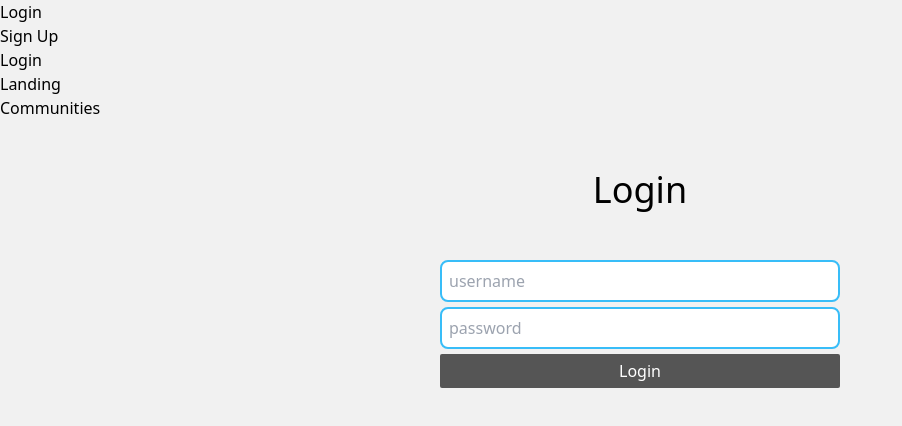
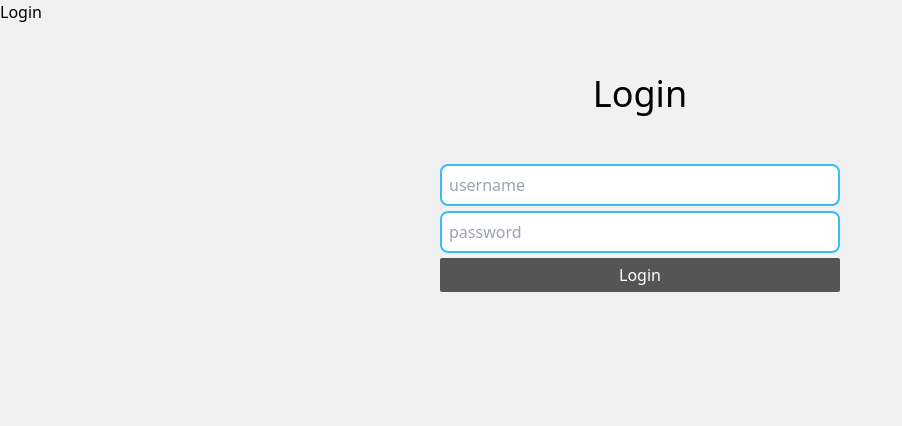
Before and after one commit to kiran021859/WatchGuard1, a React (Vite) app in the folder front/: page /login in a window 1280 px wide. Shown: the top 426 px of the page, without its empty margins (0-902 px from the left). Built offline with nearby package versions, Linux system fonts and the light colour scheme.

Commit message:
logout fixed

```diff
--- a/front/src/components/navbar/User_navbar.jsx
+++ b/front/src/components/navbar/User_navbar.jsx
@@ -1,5 +1,5 @@
 import React, {useState, useEffect, useContext} from 'react';
-import {Link} from 'react-router-dom'
+import {Link, useNavigate} from 'react-router-dom'
 import './user_navbar.css'
 import {FaUsers} from 'react-icons/fa'
 import {MdFeedback} from 'react-icons/md'
@@ -14,6 +14,7 @@ function User_navbar() {
   let [windowWidth, setWindowWidth] = useState(window.innerWidth);
   const [navbarSize, setNavbarSize] = useState(false)
   const {setUserInfo, userInfo} = useContext(UserContext)
+  const navigate = useNavigate()
 
 
 
@@ -65,12 +66,28 @@ function User_navbar() {
 
   },[])
 
-  function logout () {
-    fetch('http://localhost:4000/logout', {
+  async function logout () {
+    try {
+      const logoutResponse = await fetch('http://localhost:4000/logout', {
       credentials: 'include',
       method: 'POST'
     })
-    setUserInfo(null)
+
+    setUserInfo(null);
+
+    if (logoutResponse) {
+      navigate('/login');
+    }
+
+
+    } catch (error) {
+
+      console.error('Error during logour:', error);
+      alert("logout failed")
+    }
+
+
+
   }
 
 
--- a/front/src/pages/login page/Login.jsx
+++ b/front/src/pages/login page/Login.jsx
@@ -49,10 +49,6 @@ function Login() {
     <>
     <div>
     <div>Login</div>
-    <Link to='/sign_up'>Sign Up</Link><br></br>
-    <Link to='/login'>Login</Link><br></br>
-    <Link to='/'>Landing</Link><br></br>
-    <Link to='/user_Dashboard/communities'>Communities</Link>
     </div>
     <div>
       <form action='' onSubmit={login} className='max-w-[400px] m-auto'>
```
Also changed, not shown: 1 other file (tests, documents, lock files or other folders).
